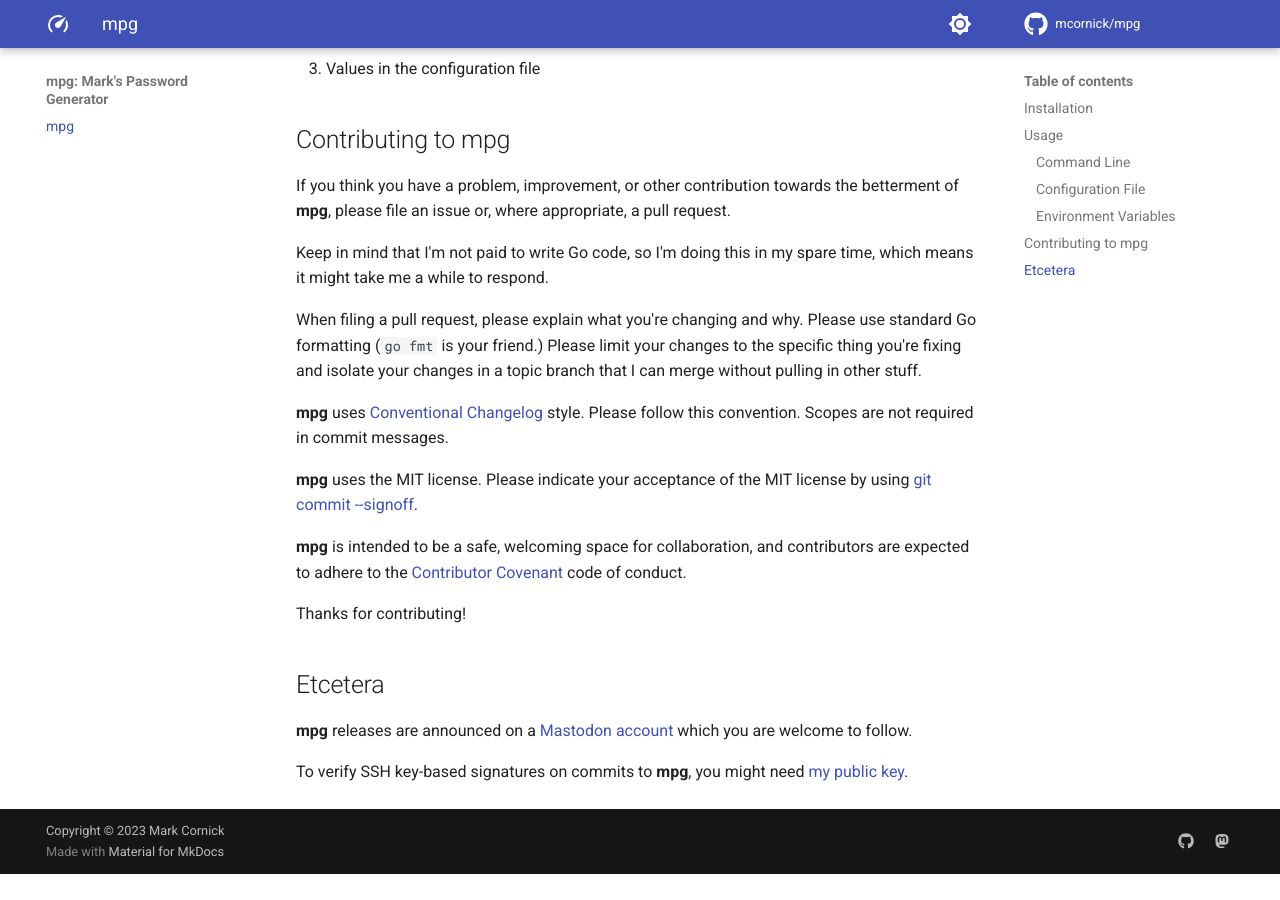
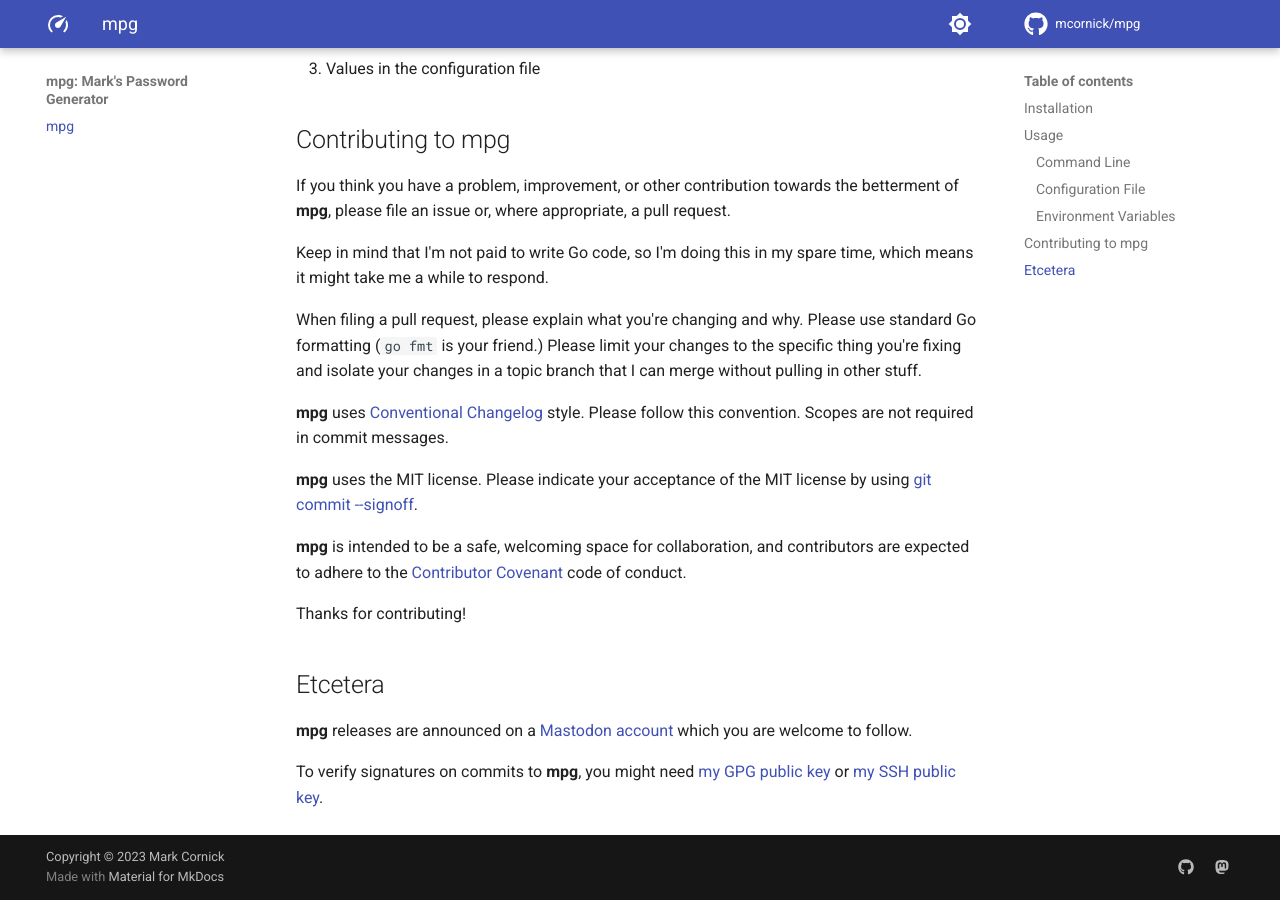
Before and after one commit to step-security-bot/mpg, an MkDocs documentation site: the page built from docs/index.md, in a window 1280 px wide and 900 px high, scrolled down 2833 px. Built offline with MkDocs 1.6.1 and Material for MkDocs 9.7.7, drawn with Linux system fonts in a browser that asks for light colours; comment, search, counter and statistics services are not loaded; the version menu is left out; before the commit the page ends 3707 px from its top, so only the background shows below that.

Commit message:
docs: link to both GPG and SSH keys
Signed-off-by: Mark Cornick <mcornick@mcornick.com>

```diff
--- a/docs/index.md
+++ b/docs/index.md
@@ -215,4 +215,4 @@ Thanks for contributing!
 
 __mpg__ releases are announced on a [Mastodon account](https://social.cornick.codes/@mpg) which you are welcome to follow.
 
-To verify SSH key-based signatures on commits to __mpg__, you might need [my public key](https://github.com/mcornick.keys).
+To verify signatures on commits to __mpg__, you might need [my GPG public key](https://github.com/mcornick.gpg) or [my SSH public key](https://github.com/mcornick.keys).
```
